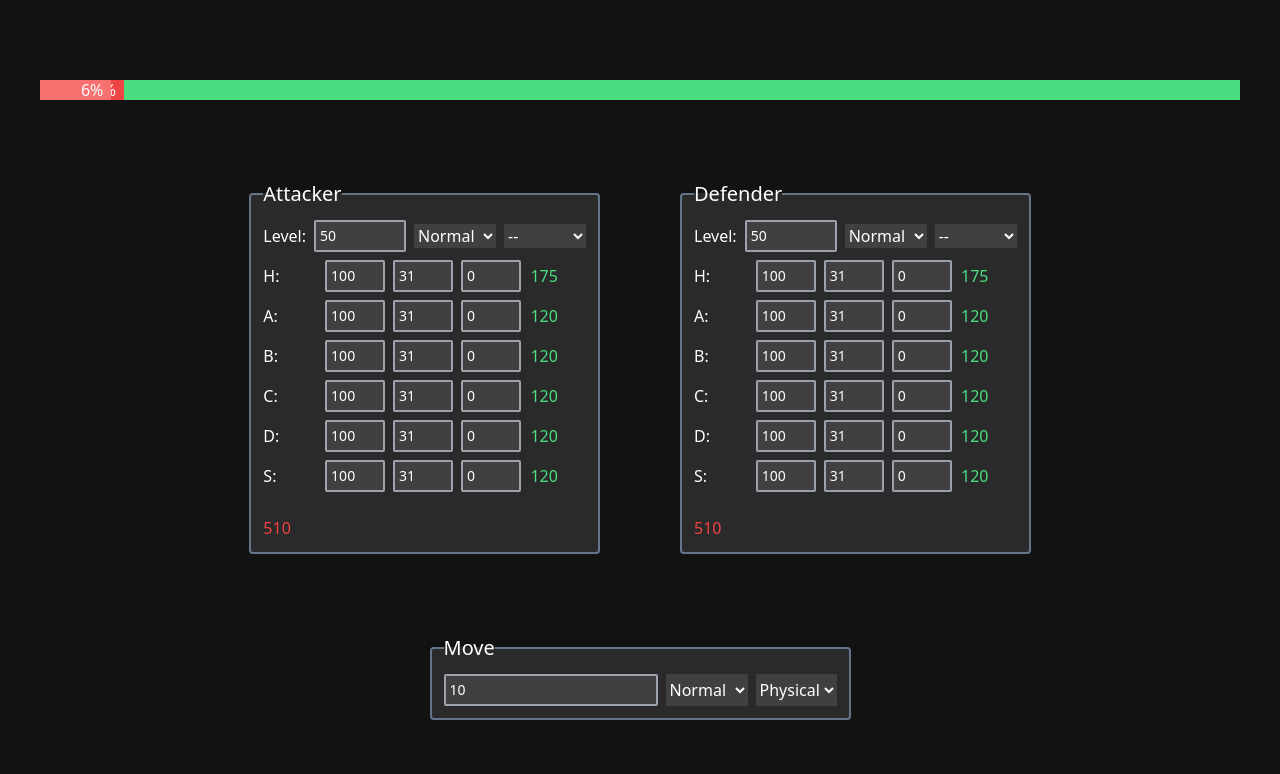
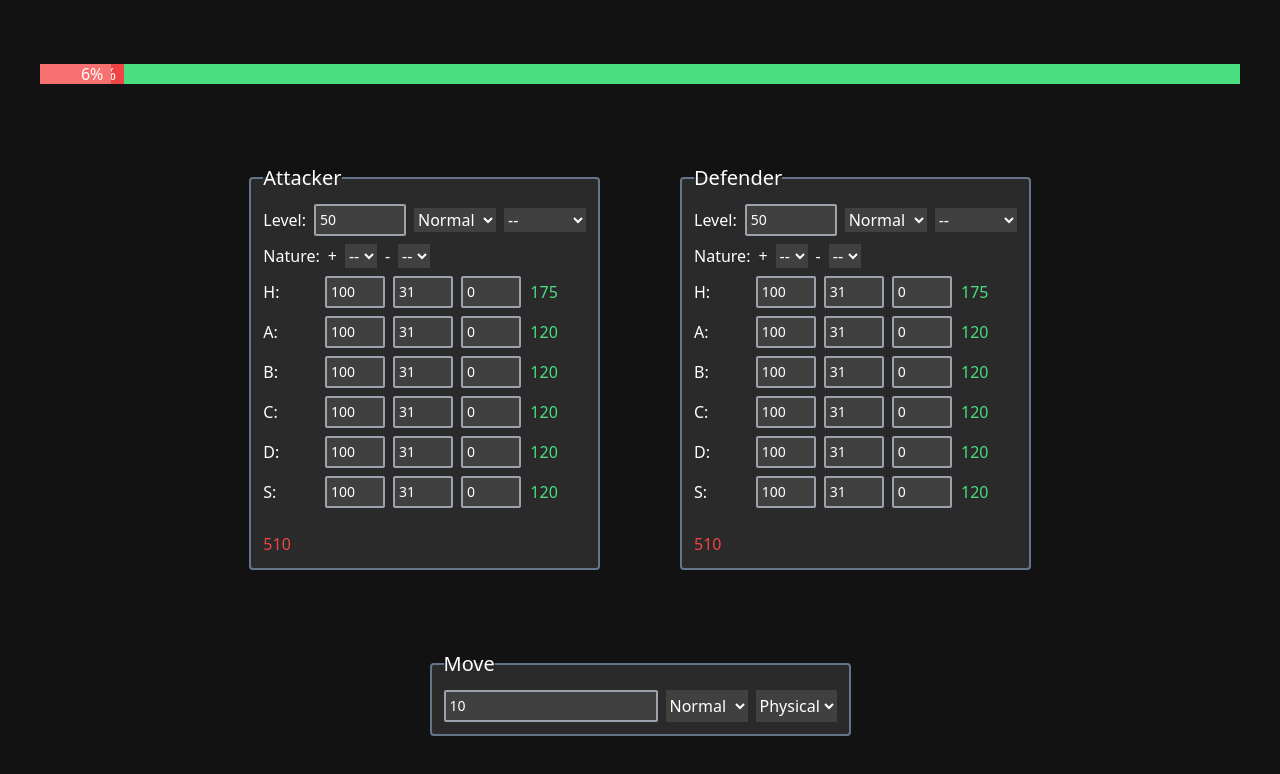
Before and after one commit to ckaznable/pokemon-dmg-calc, a React (Vite) app: page / in a window 1280 px wide. Shown: the top 774 px of the page. Built offline with nearby package versions, Linux system fonts and the light colour scheme.

Commit message:
feat: Add nature options

```diff
--- a/locales/en.json
+++ b/locales/en.json
@@ -23,6 +23,8 @@
   "title_attacker": "Attacker",
   "title_defender": "Defender",
   "title_move": "Move",
+  "title_nature": "Nature",
+  "title_level": "Level",
 
   "move_physical": "Physical",
   "move_special": "Special",
--- a/locales/zh_hant_tw.json
+++ b/locales/zh_hant_tw.json
@@ -23,6 +23,8 @@
   "title_attacker": "攻擊方",
   "title_defender": "防守方",
   "title_move": "招式",
+  "title_nature": "性格",
+  "title_level": "等級",
 
   "move_physical": "物理",
   "move_special": "特殊",
--- a/src/App.tsx
+++ b/src/App.tsx
@@ -34,6 +34,7 @@ function App() {
             iv: pms.setAttackerIV,
             ss: pms.setAttackerSS,
             types: pms.setAttackerTypes,
+            nature: pms.setAttackerNature,
           }}
         />
         <StatusBox
@@ -45,6 +46,7 @@ function App() {
             iv: pms.setDefenderIV,
             ss: pms.setDefenderSS,
             types: pms.setDefenderTypes,
+            nature: pms.setDefenderNature,
           }}
         />
       </div>
--- /dev/null
+++ b/src/components/NatureSelect.tsx
@@ -0,0 +1,36 @@
+import { StatusExcludeH } from "@/types.d"
+import React from "react"
+
+interface Props {
+  value: StatusExcludeH|-1
+  onChange?: (v: StatusExcludeH|-1) => void
+}
+
+const list: (StatusExcludeH)[] = ["A", "B", "C", "D", "S"]
+
+function NatureSelect(props: Props) {
+  const onChange = (e: React.ChangeEvent<HTMLSelectElement>) => {
+    props.onChange?.(e.target.value)
+  }
+
+  return (<>
+    <select onChange={onChange}>
+      <Options />
+    </select>
+  </>)
+}
+
+function Options() {
+  return <>
+    <option value={-1}>--</option>
+    {
+      list.map(s => {
+        return (
+          <option key={s as string} value={s as string}>{s}</option>
+        )
+      })
+    }
+  </>
+}
+
+export default React.memo(NatureSelect)
--- a/src/components/StatusBox.tsx
+++ b/src/components/StatusBox.tsx
@@ -3,13 +3,16 @@ import { useState } from "react"
 import { isValidNumberString } from "../util"
 import StatusInput, { StatusInputDefault } from "./StatusInput"
 
-import { AllStatus, PokemonType, PokemonTypes, Status } from "../types.d"
+import { AllStatus, PokemonType, PokemonTypes, Status, StatusExcludeH } from "../types.d"
 import TypeSelect from "./TypeSelect"
 import { StatusSetter } from "@/hooks/usePMStatus"
+import { useTranslation } from "react-i18next"
+import NatureSelect from "./NatureSelect"
 
 interface AllStatusSetter {
   lv: (n: number) => void
   types: (t: PokemonTypes) => void
+  nature: (n: AllStatus["nature"]) => void
   bp: StatusSetter
   iv: StatusSetter
   ss: StatusSetter
@@ -26,7 +29,9 @@ function StatusBox(props: Props) {
   const total = bp.H + bp.A + bp.B + bp.C + bp.D + bp.S
   const remain = 510 - total
 
-  const onChangeFactory = (cate: keyof Omit<AllStatusSetter, "lv"|"types">) => (key: keyof Status) => (val: number) => {
+  const { t } = useTranslation()
+
+  const onChangeFactory = (cate: keyof Omit<AllStatusSetter, "lv"|"types"|"nature">) => (key: keyof Status) => (val: number) => {
     props.setter[cate](key, val)
   }
   const onChangeSS = onChangeFactory("ss")
@@ -51,6 +56,11 @@ function StatusBox(props: Props) {
     props.setter.types(types)
   }
 
+  const onChangeNature = (index: 0 | 1) => (n: StatusExcludeH|-1) => {
+    const nature: AllStatus["nature"] = index === 0 ? [n, props.status.nature[1]] : [props.status.nature[0], n]
+    props.setter.nature(nature)
+  }
+
   const getInputDef = (key: keyof Status): StatusInputDefault => {
     return {
       bp: props.status.bp[key],
@@ -72,10 +82,18 @@ function StatusBox(props: Props) {
 
       <div className="gap-2 flex flex-col text-base from-neutral-700">
         <div className="flex gap-2 flex-row justify-start items-center">
-          <span>Level:</span>
+          <span>{ t("title_level") }:</span>
           <input type="number" min="0" max="100" onChange={onChangeLV} value={props.status.lv} />
           <TypeSelect value={props.status.types[0]} onChange={onChangeType(0)} default={defaultType} />
           <TypeSelect value={props.status.types[1]} onChange={onChangeType(1)} default={defaultType} />
+        </div>
+
+        <div className="flex gap-2 flex-row justify-start items-center">
+          <span>{ t("title_nature") }:</span>
+          <span>+</span>
+          <NatureSelect onChange={onChangeNature(0)} value={props.status.nature[0]} />
+          <span>-</span>
+          <NatureSelect onChange={onChangeNature(1)} value={props.status.nature[1]} />
         </div>
 
         {statusKeyList.map(k => <StatusInput key={k} hp={k == "H"} title={`${k}:`} value={getInputDef(k)} onChangeSS={onChangeSS(k)} onChangeIV={onChangeIV(k)} onChangeBP={onChangeBP(k)} level={props.status.lv} />)}
--- a/src/hooks/usePMStatus.ts
+++ b/src/hooks/usePMStatus.ts
@@ -13,12 +13,14 @@ interface State {
 
 interface Action {
   setAttackerTypes: (t: PokemonTypes) => void
+  setAttackerNature: (t: AllStatus["nature"]) => void
   setAttackerLV: (n: number) => void
   setAttackerSS: StatusSetter
   setAttackerIV: StatusSetter
   setAttackerBP: StatusSetter
 
   setDefenderTypes: (t: PokemonTypes) => void
+  setDefenderNature: (t: AllStatus["nature"]) => void
   setDefenderLV: (n: number) => void
   setDefenderSS: StatusSetter
   setDefenderIV: StatusSetter
@@ -41,6 +43,7 @@ function createDefStatus(def=0): Status {
 function createDefAllStatus(): AllStatus {
   return {
     types: [PokemonType.Normal, -1],
+    nature: [-1, -1],
     lv: 50,
     iv: createDefStatus(31),
     bp: createDefStatus(0),
@@ -54,6 +57,9 @@ const usePMStatus = create<Parameter>()(
       attacker: createDefAllStatus(),
       setAttackerTypes: (t: PokemonTypes) => set(state => {
         state.attacker.types = t
+      }),
+      setAttackerNature: (n: AllStatus["nature"]) => set(state => {
+        state.attacker.nature = n
       }),
       setAttackerLV: (n: number) => set(state => {
         state.attacker.lv = n
@@ -72,6 +78,9 @@ const usePMStatus = create<Parameter>()(
       setDefenderTypes: (t: PokemonTypes) => set(state => {
         state.defender.types = t
       }),
+      setDefenderNature: (n: AllStatus["nature"]) => set(state => {
+        state.defender.nature = n
+      }),
       setDefenderLV: (n: number) => set(state => {
         state.defender.lv = n
       }),
--- a/src/types.d.ts
+++ b/src/types.d.ts
@@ -1,3 +1,5 @@
+type StatusExcludeH = Omit<keyof Status, "H">
+
 export type Status = {
   H: number
   A: number
@@ -8,6 +10,7 @@ export type Status = {
 }
 
 export interface AllStatus {
+  nature: [StatusExcludeH|-1, StatusExcludeH|-1]
   types: PokemonTypes
   lv: number
   ss: Status
--- a/src/util.ts
+++ b/src/util.ts
@@ -1,4 +1,4 @@
-import { AllStatus, MoveType, PokemonType } from "./types.d"
+import { AllStatus, MoveType, PokemonType, StatusExcludeH } from "./types.d"
 import { State as MoveState } from "./hooks/useMove"
 
 export function isValidNumberString (n: string): boolean {
@@ -21,14 +21,19 @@ export function calcHpStatus(ss: number, iv: number, level: number, bp: number)
   return Math.floor((((ss * 2) + iv + (bp / 4)) * level) / 100 + 10 + level)
 }
 
+export function getNatureFix(n: [StatusExcludeH|-1, StatusExcludeH|-1], s: StatusExcludeH) {
+  return n[0] === s ? 1.1 :
+    n[1] ? 0.9 : 1
+}
+
 export function calcDamage(attacker: AllStatus, defender: AllStatus, move: MoveState) {
   const atk = move.moveType === MoveType.Physical
-    ? calcStatus(attacker.ss.A, attacker.iv.A, attacker.lv, attacker.bp.A, 1)
-    : calcStatus(attacker.ss.C, attacker.iv.C, attacker.lv, attacker.bp.C, 1)
+    ? calcStatus(attacker.ss.A, attacker.iv.A, attacker.lv, attacker.bp.A, getNatureFix(attacker.nature, "A"))
+    : calcStatus(attacker.ss.C, attacker.iv.C, attacker.lv, attacker.bp.C, getNatureFix(attacker.nature, "C"))
 
   const def = move.moveType === MoveType.Physical
-    ? calcStatus(defender.ss.B, defender.iv.B, defender.lv, defender.bp.B, 1)
-    : calcStatus(defender.ss.D, defender.iv.D, defender.lv, defender.bp.D, 1)
+    ? calcStatus(defender.ss.B, defender.iv.B, defender.lv, defender.bp.B, getNatureFix(defender.nature, "B"))
+    : calcStatus(defender.ss.D, defender.iv.D, defender.lv, defender.bp.D, getNatureFix(defender.nature, "D"))
 
   const base = (((((attacker.lv * 2 + 10) / 250) + atk / def) * move.power + 2) * attacker.lv) / 100
   let typeBuffRate = attacker.types.includes(move.type) ? 1.5 : 1
```
